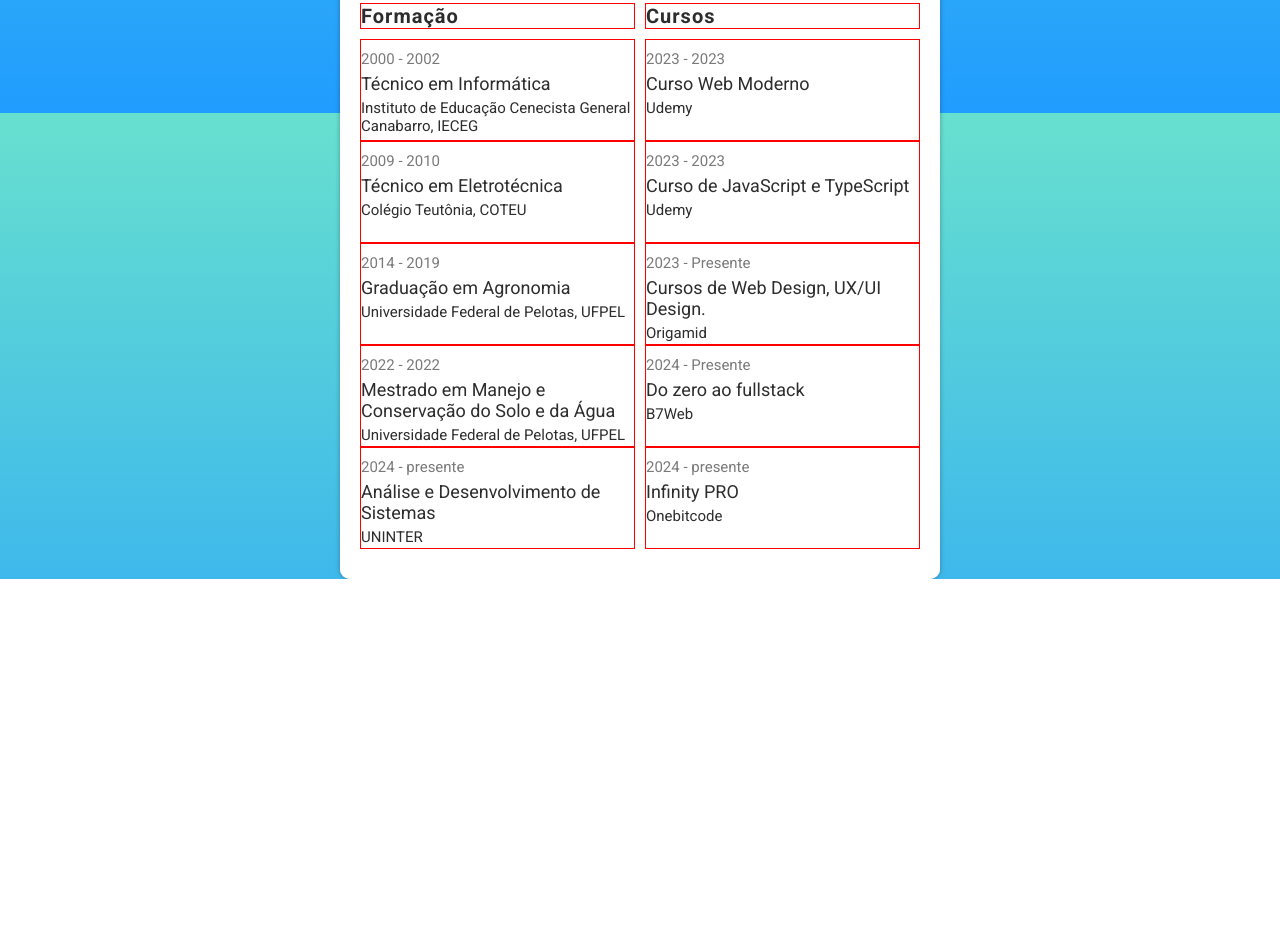
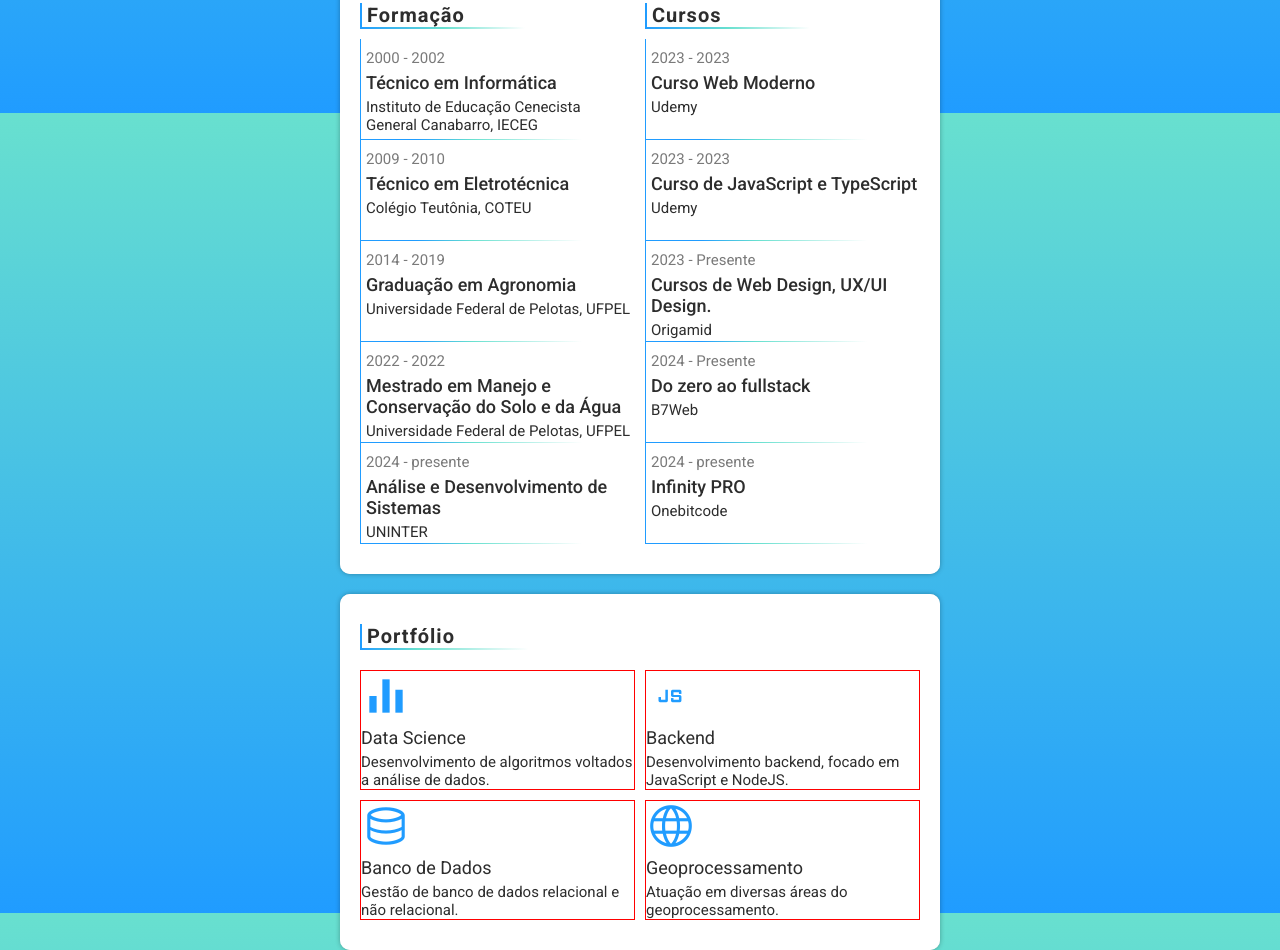
Before and after one commit to JefersonDiego/Uninter, a plain HTML site: page TrabalhoFundProgWeb/index.html in a window 1280 px wide. Shown: the part 1487-2437 px from the top of the page. Before the commit the page ends 2066 px from the top, so only its background shows below. Drawn offline with nearby package versions, Linux system fonts and the light colour scheme.

Commit message:
Portfólio

```diff
--- a/TrabalhoFundProgWeb/index.html
+++ b/TrabalhoFundProgWeb/index.html
@@ -32,7 +32,7 @@
           <span class="material-symbols-outlined brilho"> school </span>
           <span class="menu_formacao"> Formação</span>
         </a>
-        <a href="#portfolio" class="linha">
+        <a href="#area_portfolio" class="linha">
           <span class="material-symbols-outlined brilho"> work </span>
           <span class="menu_portfolio">Portfólio</span>
         </a>
@@ -44,6 +44,7 @@
     </header>
 
     <!-- Conteúdo -->
+
     <main>
       <section class="container apresentacao">
         <div class="fundo">
@@ -68,13 +69,13 @@
                 <i class="fa-brands fa-github"></i>
               </a>
             </div>
-            <div class="botoes borda"></div>
+            <div class="botoes borda" id="area_sobre"></div>
           </div>
         </div>
       </section>
 
       <!-- Sobre -->
-      <section class="container sobre" id="area_sobre">
+      <section class="container sobre">
         <div class="fundo_conteudo">
           <article>
             <h3 class="titulo">Sobre mim</h3>
@@ -119,7 +120,9 @@
               <div class="tipos_servicos">
                 <span class="material-symbols-outlined"> language </span>
                 <h4>Geoprocessamento</h4>
-                <p>Atuação em diversas áreas do geoprocessamento.</p>
+                <p id="area_formacao">
+                  Atuação em diversas áreas do geoprocessamento.
+                </p>
               </div>
             </div>
           </article>
@@ -128,40 +131,40 @@
 
       <!-- Formação  -->
 
-      <section class="container formacao" id="area_formacao">
+      <section class="container formacao">
         <div class="fundo_conteudo fundo_formacao">
           <article>
             <div class="grade">
               <div class="grade_formacao">
                 <!-- Titulo -->
                 <div class="titulo_formacao">
-                  <h3 class="titulo">Formação</h3>
+                  <h3 class="titulo titulo_borda">Formação</h3>
                 </div>
 
                 <!-- Conteúdo -->
-                <div class="tipos_formacao">
+                <div class="tipos_formacao borda_lateral">
                   <p class="periodo">2000 - 2002</p>
                   <h4>Técnico em Informática</h4>
                   <p>
                     Instituto de Educação Cenecista General Canabarro, IECEG
                   </p>
                 </div>
-                <div class="tipos_formacao">
+                <div class="tipos_formacao borda_lateral">
                   <p class="periodo">2009 - 2010</p>
                   <h4>Técnico em Eletrotécnica</h4>
                   <p>Colégio Teutônia, COTEU</p>
                 </div>
-                <div class="tipos_formacao">
+                <div class="tipos_formacao borda_lateral">
                   <p class="periodo">2014 - 2019</p>
                   <h4>Graduação em Agronomia</h4>
                   <p>Universidade Federal de Pelotas, UFPEL</p>
                 </div>
-                <div class="tipos_formacao">
+                <div class="tipos_formacao borda_lateral">
                   <p class="periodo">2022 - 2022</p>
                   <h4>Mestrado em Manejo e Conservação do Solo e da Água</h4>
                   <p>Universidade Federal de Pelotas, UFPEL</p>
                 </div>
-                <div class="tipos_formacao">
+                <div class="tipos_formacao borda_lateral">
                   <p class="periodo">2024 - presente</p>
                   <h4>Análise e Desenvolvimento de Sistemas</h4>
                   <p>UNINTER</p>
@@ -170,35 +173,70 @@
               <div class="grade_cursos">
                 <!-- Titulo -->
                 <div class="titulo_formacao">
-                  <h3 class="titulo">Cursos</h3>
+                  <h3 class="titulo titulo_borda">Cursos</h3>
                 </div>
 
                 <!-- Conteúdo -->
-                <div class="tipos_formacao">
+                <div class="tipos_formacao borda_lateral">
                   <p class="periodo">2023 - 2023</p>
                   <h4>Curso Web Moderno</h4>
                   <p>Udemy</p>
                 </div>
-                <div class="tipos_formacao">
+                <div class="tipos_formacao borda_lateral">
                   <p class="periodo">2023 - 2023</p>
                   <h4>Curso de JavaScript e TypeScript</h4>
                   <p>Udemy</p>
                 </div>
-                <div class="tipos_formacao">
+                <div class="tipos_formacao borda_lateral">
                   <p class="periodo">2023 - Presente</p>
                   <h4>Cursos de Web Design, UX/UI Design.</h4>
                   <p>Origamid</p>
                 </div>
-                <div class="tipos_formacao">
+                <div class="tipos_formacao borda_lateral">
                   <p class="periodo">2024 - Presente</p>
                   <h4>Do zero ao fullstack</h4>
                   <p>B7Web</p>
                 </div>
-                <div class="tipos_formacao">
+                <div class="tipos_formacao borda_lateral">
                   <p class="periodo">2024 - presente</p>
                   <h4>Infinity PRO</h4>
-                  <p>Onebitcode</p>
+                  <p id="area_portfolio">Onebitcode</p>
                 </div>
+              </div>
+            </div>
+          </article>
+        </div>
+      </section>
+
+      <!-- Portfólio -->
+      <section class="container sobre">
+        <div class="fundo_conteudo fundo_portfolio">
+          <article>
+            <h3 class="titulo">Portfólio</h3>
+          </article>
+          <article>
+            <div class="grade grade_sobre">
+              <div class="tipos_servicos">
+                <span class="material-symbols-outlined"> equalizer </span>
+                <h4>Data Science</h4>
+                <p>
+                  Desenvolvimento de algoritmos voltados a análise de dados.
+                </p>
+              </div>
+              <div class="tipos_servicos">
+                <span class="material-symbols-outlined"> javascript </span>
+                <h4>Backend</h4>
+                <p>Desenvolvimento backend, focado em JavaScript e NodeJS.</p>
+              </div>
+              <div class="tipos_servicos">
+                <span class="material-symbols-outlined"> database </span>
+                <h4>Banco de Dados</h4>
+                <p>Gestão de banco de dados relacional e não relacional.</p>
+              </div>
+              <div class="tipos_servicos">
+                <span class="material-symbols-outlined"> language </span>
+                <h4>Geoprocessamento</h4>
+                <p>Atuação em diversas áreas do geoprocessamento.</p>
               </div>
             </div>
           </article>
--- a/TrabalhoFundProgWeb/style.css
+++ b/TrabalhoFundProgWeb/style.css
@@ -253,3 +253,53 @@ h4 {
 .tipos_formacao {
   height: 10rem;
 }
+
+.tipos_formacao h4 {
+  font-weight: 500;
+}
+
+.titulo {
+  border: 0.2rem solid;
+  border-image: linear-gradient(
+      to right,
+      var(--azul_0) 0%,
+      var(--verde_0) 10%,
+      var(--branco) 30%
+    )
+    1;
+  border-top: var(--branco);
+  padding-left: 5px;
+}
+
+.titulo_borda {
+  border: 0.2rem solid;
+  border-image: linear-gradient(
+      to right,
+      var(--azul_0) 0%,
+      var(--verde_0) 30%,
+      var(--branco) 60%
+    )
+    1;
+  border-top: var(--branco);
+  padding-left: 5px;
+}
+
+.borda_lateral {
+  padding-left: 0.5rem;
+  border: 0.1rem solid;
+  border-image: linear-gradient(
+      to bottom right,
+      var(--azul_0) 60%,
+      var(--verde_0) 70%,
+      var(--branco) 90%
+    )
+    1;
+
+  border-top: var(--branco);
+  border-right: var(--branco);
+}
+
+/* Portfólio */
+.fundo_portfolio {
+  height: auto;
+}
```
